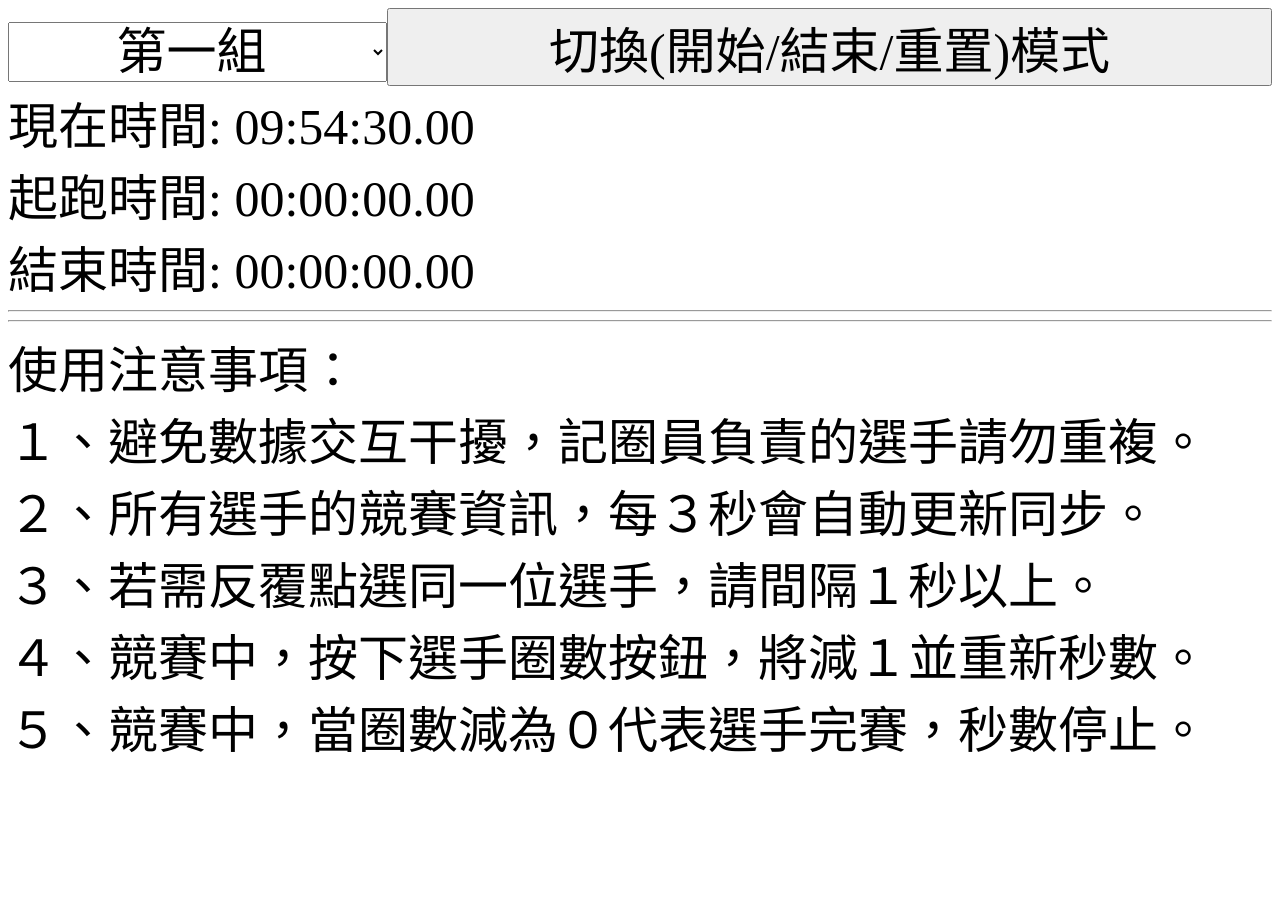
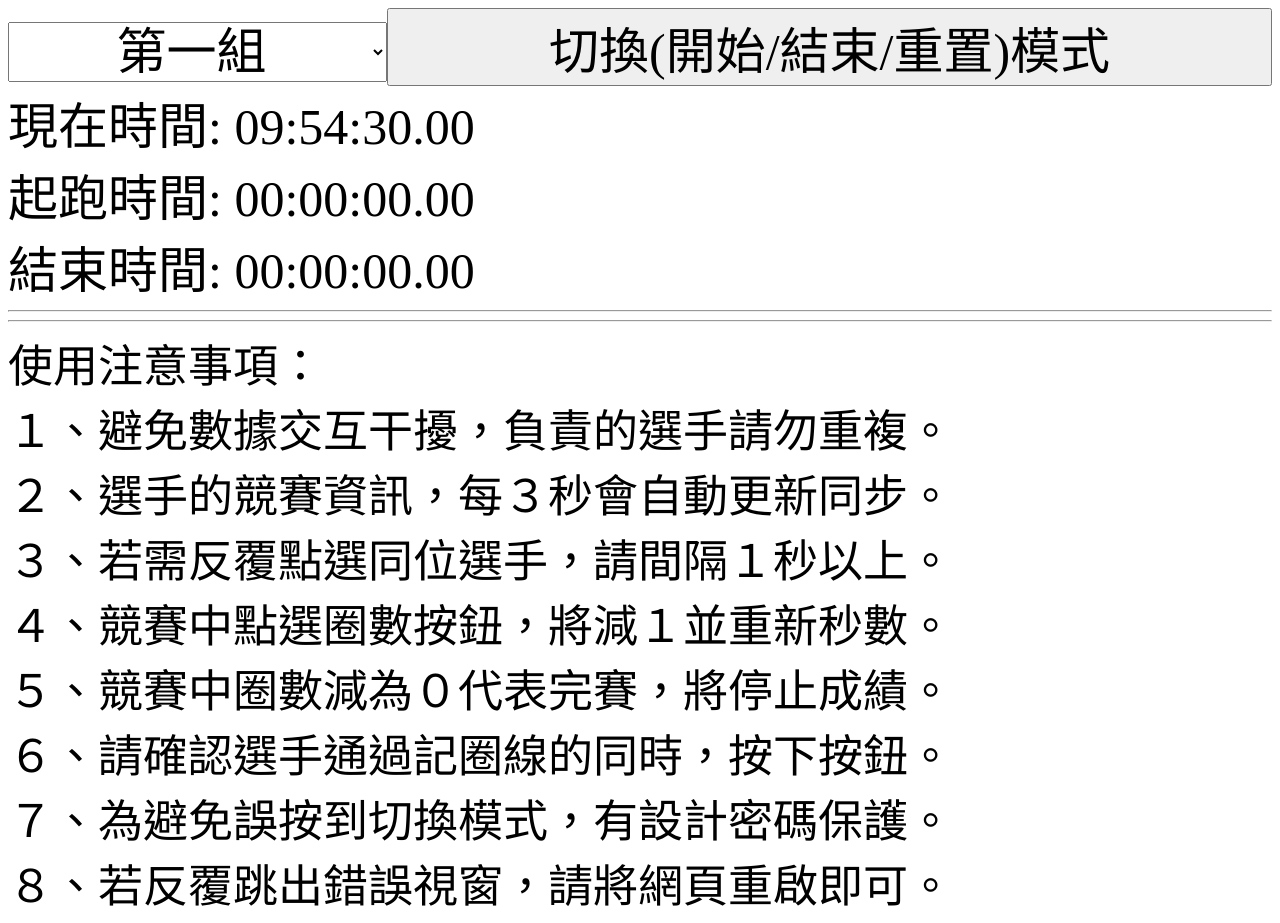
Before and after one commit to githubhongwei/racing, a plain HTML site: page timer.html in a window 1280 px wide. Before the commit the page ends 800 px from the top, so only its background shows below. Drawn offline with nearby package versions, Linux system fonts and the light colour scheme; some packages are replaced by stand-ins of ours; no server answers; a script that the page names is missing.

Commit message:
1. 修正成績欄 xx:xx.100 閃爍問題 2. 調整錯誤視窗文字描述 3. 補充注意事項的文字描述

```diff
--- a/timer.html
+++ b/timer.html
@@ -52,7 +52,7 @@
 		font-family:Microsoft JhengHei;
 	}
 	.comment {
-		font-size: 50px;
+		font-size: 45px;
 		font-family:Microsoft JhengHei;
 	}
 	.table {
@@ -84,11 +84,14 @@
 	<div id="showTable" class ="table">Loading...</div>
 	<hr>
 	<div class ="comment">使用注意事項：</div>
-	<div class ="comment">１、避免數據交互干擾，記圈員負責的選手請勿重複。</div>
-	<div class ="comment">２、所有選手的競賽資訊，每３秒會自動更新同步。</div>
-	<div class ="comment">３、若需反覆點選同一位選手，請間隔１秒以上。</div>
-	<div class ="comment">４、競賽中，按下選手圈數按鈕，將減１並重新秒數。</div>
-	<div class ="comment">５、競賽中，當圈數減為０代表選手完賽，秒數停止。</div>
+	<div class ="comment">１、避免數據交互干擾，負責的選手請勿重複。</div>
+	<div class ="comment">２、選手的競賽資訊，每３秒會自動更新同步。</div>
+	<div class ="comment">３、若需反覆點選同位選手，請間隔１秒以上。</div>
+	<div class ="comment">４、競賽中點選圈數按鈕，將減１並重新秒數。</div>
+	<div class ="comment">５、競賽中圈數減為０代表完賽，將停止成績。</div>
+	<div class ="comment">６、請確認選手通過記圈線的同時，按下按鈕。</div>
+	<div class ="comment">７、為避免誤按到切換模式，有設計密碼保護。</div>
+	<div class ="comment">８、若反覆跳出錯誤視窗，請將網頁重啟即可。</div>
 
 	<script>
 	const gResetTime = new Date(2019, 1, 1, 00, 00, 00);
@@ -289,7 +292,7 @@
 		swal({
 			type: 'error',
 			title: '發現錯誤 ('+errorCode+')',
-			text: '已避開問題，若仍反覆出現，請將網頁重啟！',
+			text: '錯誤已迴避，但如果仍反覆出現，請將網頁重啟！',
 			customClass: 'my-swal',
 			confirmButtonText: '　確認　',
 		});
@@ -306,7 +309,7 @@
 		var hh = time.getHours();
 		var mm = time.getMinutes();
 		var ss = time.getSeconds();
-		var ms = Math.floor((time.getMilliseconds()+1)/10);
+		var ms = Math.floor((time.getMilliseconds())/10);
 		var lapSeconds = (mm * 60 + ss)%999;
 		hh = hh < 10 ? ('0' + hh) : hh;
 		mm = mm < 10 ? ('0' + mm) : mm;
```
